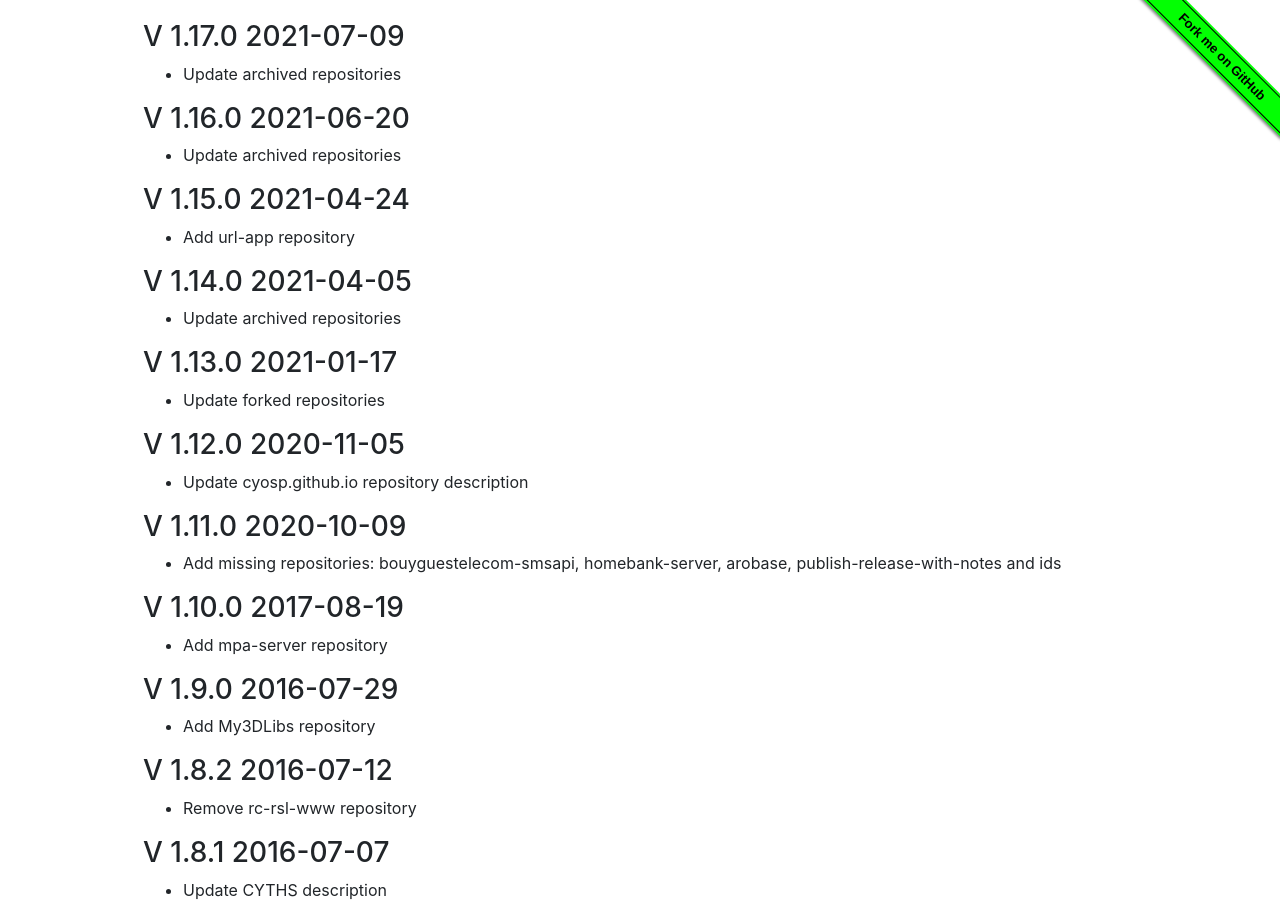
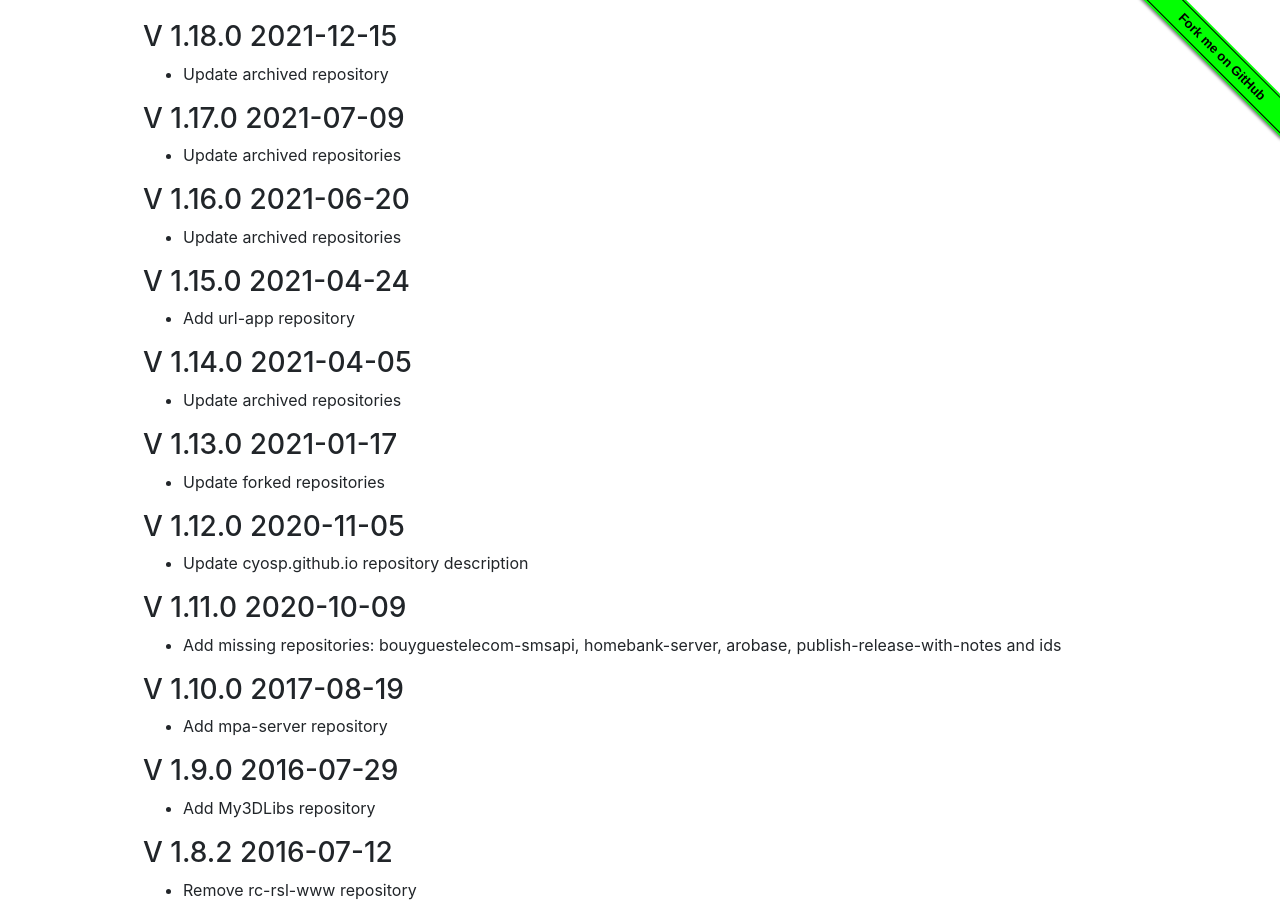
Before and after one commit to cyosp/cyosp.github.io, a Jekyll site: the page built from CHANGES.md, in a window 1280 px wide and 900 px high. Built offline with Jekyll 4.4.1, drawn with Linux system fonts in a browser that asks for light colours; our own code applies the rules of GitHub Pages for plain Markdown files.

Commit message:
Update archived repository

```diff
--- a/CHANGES.md
+++ b/CHANGES.md
@@ -1,3 +1,6 @@
+### V 1.18.0 2021-12-15
+- Update archived repository
+
 ### V 1.17.0 2021-07-09
 - Update archived repositories
 
```
